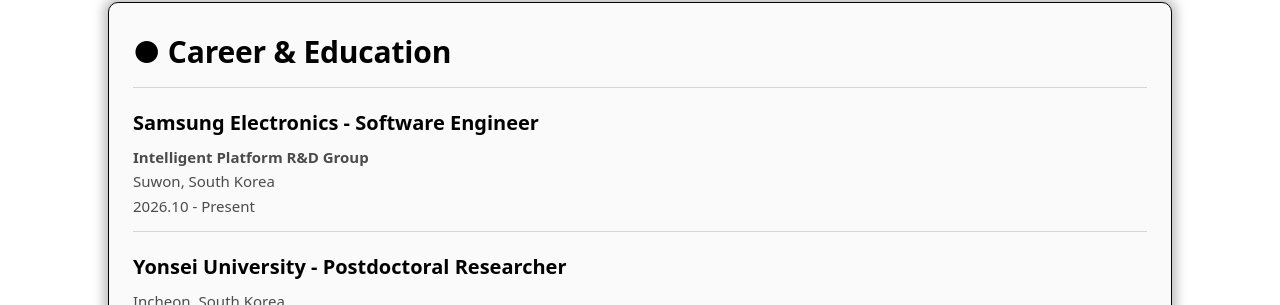
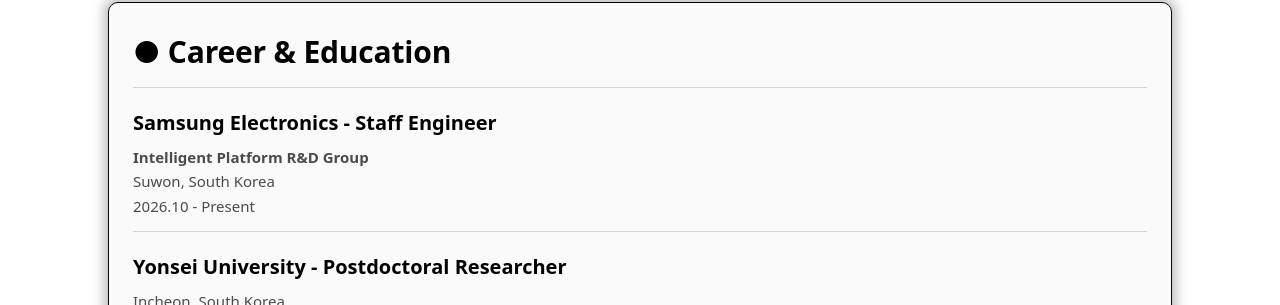
Before and after one commit to ho-suk-93/ho-suk-93.github.io, a Jekyll site: the page built from index.md, in a window 1280 px wide and 900 px high, scrolled down 386 px. Shown: the part 151-456 px from the top of the window. Built offline with Jekyll 4.4.1, drawn with Linux system fonts in a browser that asks for light colours.

Commit message:
Update job title from Software Engineer to Staff Engineer

```diff
--- a/index.md
+++ b/index.md
@@ -32,7 +32,7 @@ description: "Ho Suk's Personal Website"
   <div class="card">
     <div class="section-title">● Career & Education</div>
     <div class="list-item">
-      <p class="item-title">Samsung Electronics - Software Engineer</p>
+      <p class="item-title">Samsung Electronics - Staff Engineer</p>
       <p class="item-desc"><b>Intelligent Platform R&D Group</b></p>
       <p class="item-desc">Suwon, South Korea</p>
       <p class="item-desc">2026.10 - Present</p>
```
